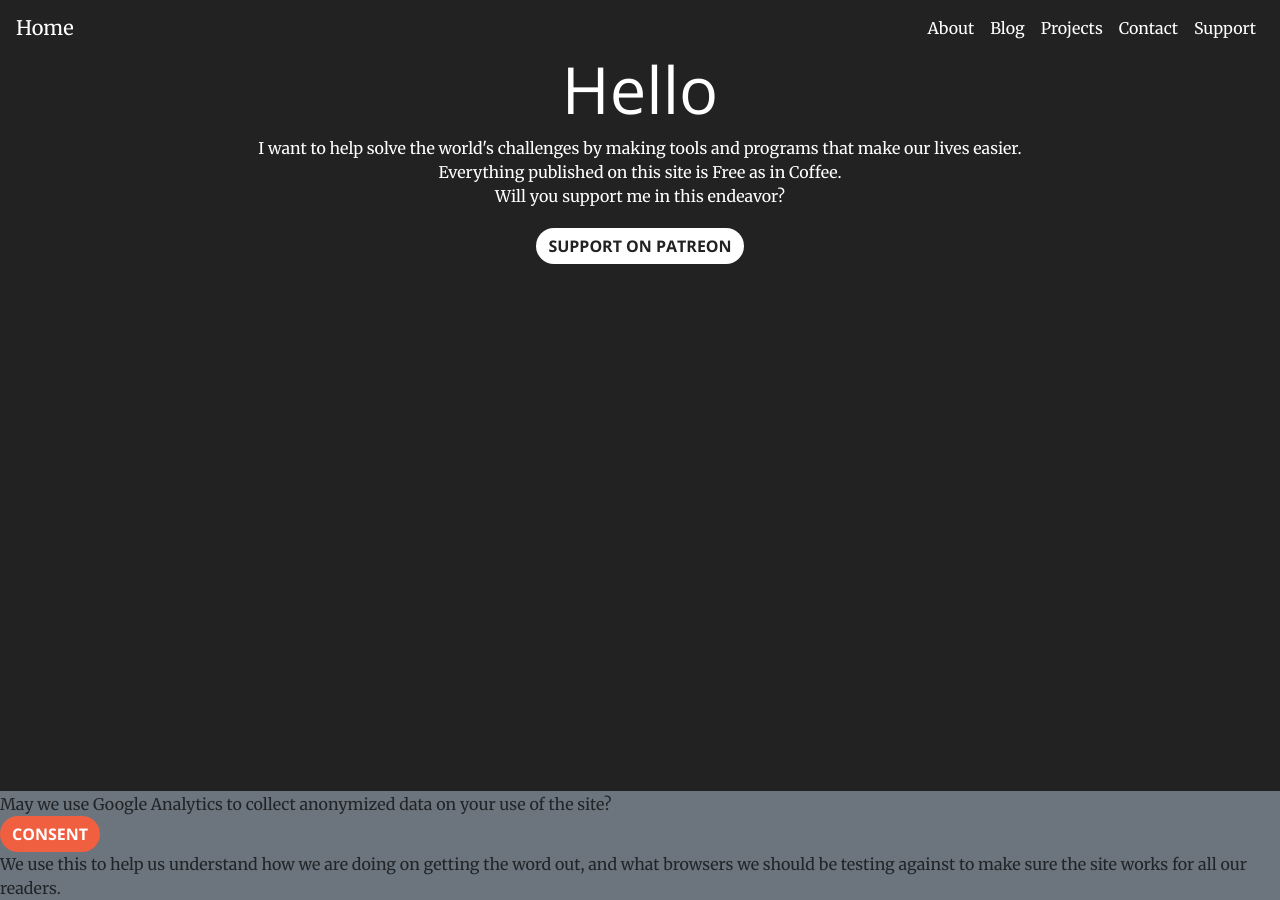
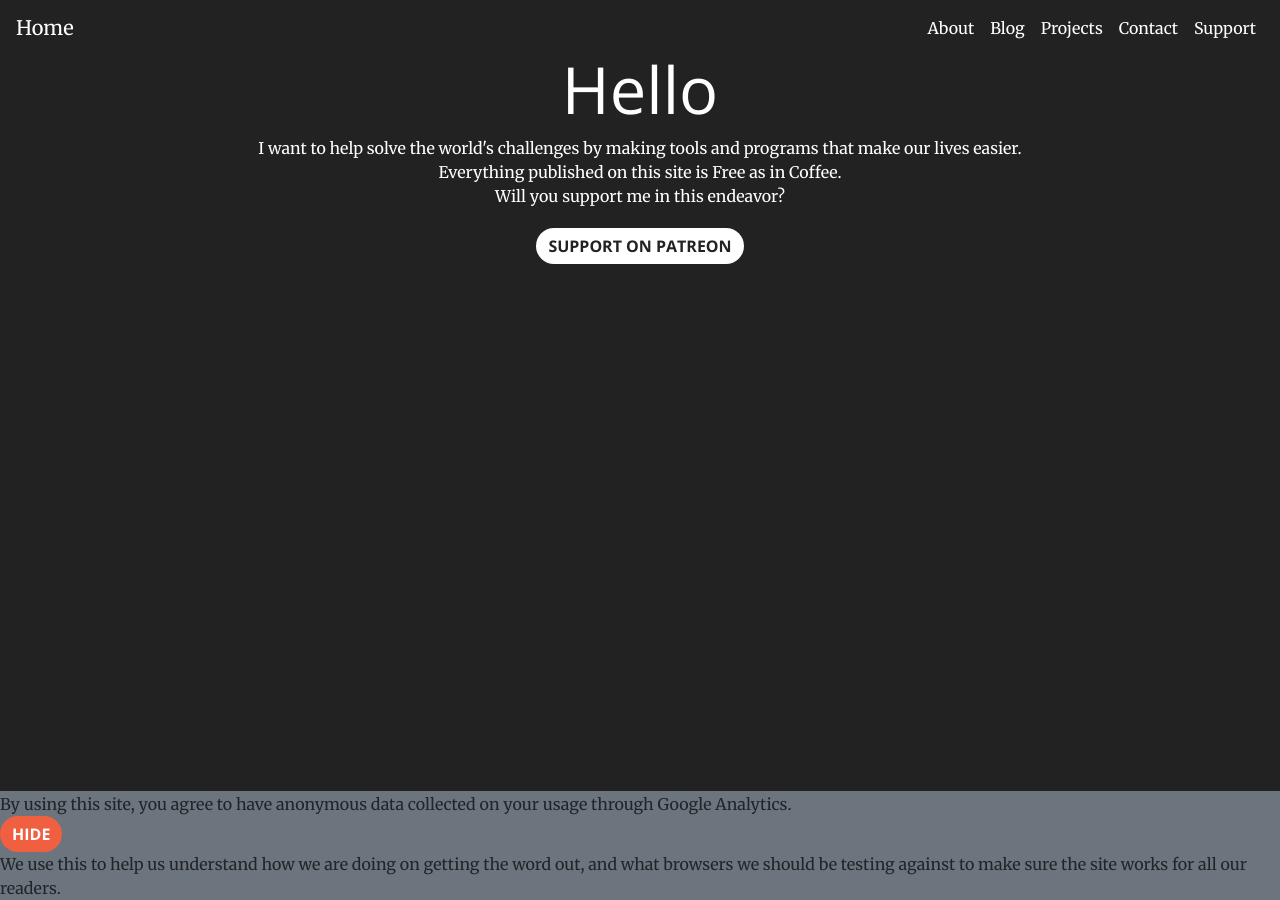
Before and after one commit to mshafer1/website, a Jekyll site: the page built from support/index.html, in a window 1280 px wide. Built offline with Jekyll 4.4.1, drawn with Linux system fonts in a browser that asks for light colours.

Commit message:
change to usage means consent and load

```diff
--- a/_includes/tracking.html
+++ b/_includes/tracking.html
@@ -5,9 +5,8 @@
 </div>
 
 <div class="bg-secondary fixed-bottom printHide border-top border-secondary" style="display:none;" id="trackingConsent">
-	<span class="d-none d-md-block" title="This includes such data as referring site, browser type and size, and country of use.">May we use Google Analytics to collect anonymized data on your use of the site?</span>
-	<span class="d-block d-md-none">May we use Google Analytics to collect anonymized data on your use of this site such as browser type and size, what site referred you, and country of use?</span>
-	<div><button class="btn btn-primary" onclick="consent()">Consent</button><div>
+	<span title="This includes such data as referring site, browser type and size, and country of use.">By using this site, you agree to have anonymous data collected on your usage through Google Analytics.</span>
+	<div><button class="btn btn-primary" onclick="hide()">Hide</button><div>
 
 	<span>We use this to help us understand how we are doing on getting the word out, and what browsers we should be testing against to make sure the site works for all our readers.</span>
 	<!-- consent footer -->
@@ -15,7 +14,7 @@
 
 
 <script>
-var consent_cookie = 'consent'
+var hide_cookie = 'hide_analytics'
 // from https://stackoverflow.com/a/5762713
 function loadjscssfile(filename, filetype){
  if (filetype=="js"){ //if filename is a external JavaScript file
@@ -35,19 +34,20 @@ function loadjscssfile(filename, filetype){
 function loadTracking() {
 	loadjscssfile("/js/GA.js", "js") //dynamically load and add this .js file
 }
-// on consent, load GA.js
-function consent(from_cookie=false) {
-	loadTracking();
+loadTracking();
+// on hide
+function hide(from_cookie=false) {
 	$('#trackingConsent').fadeOut(500)
 	// if caused by user action, store cookie to prevent re-asking
 	if(!from_cookie) {
-		setCookie(consent_cookie, true, 90)
+		setCookie(hide_cookie, true, 90)
 	}
 }
+
 function checkCookie() {
-	cookieVal = getCookie(consent_cookie);
-	consentVal = JSON.parse(cookieVal);
-	if(consentVal) {
+	cookieVal = getCookie(hide_cookie);
+	hideVal = JSON.parse(cookieVal);
+	if(hideVal) {
 		loadTracking();
 	}
 	else {
```
